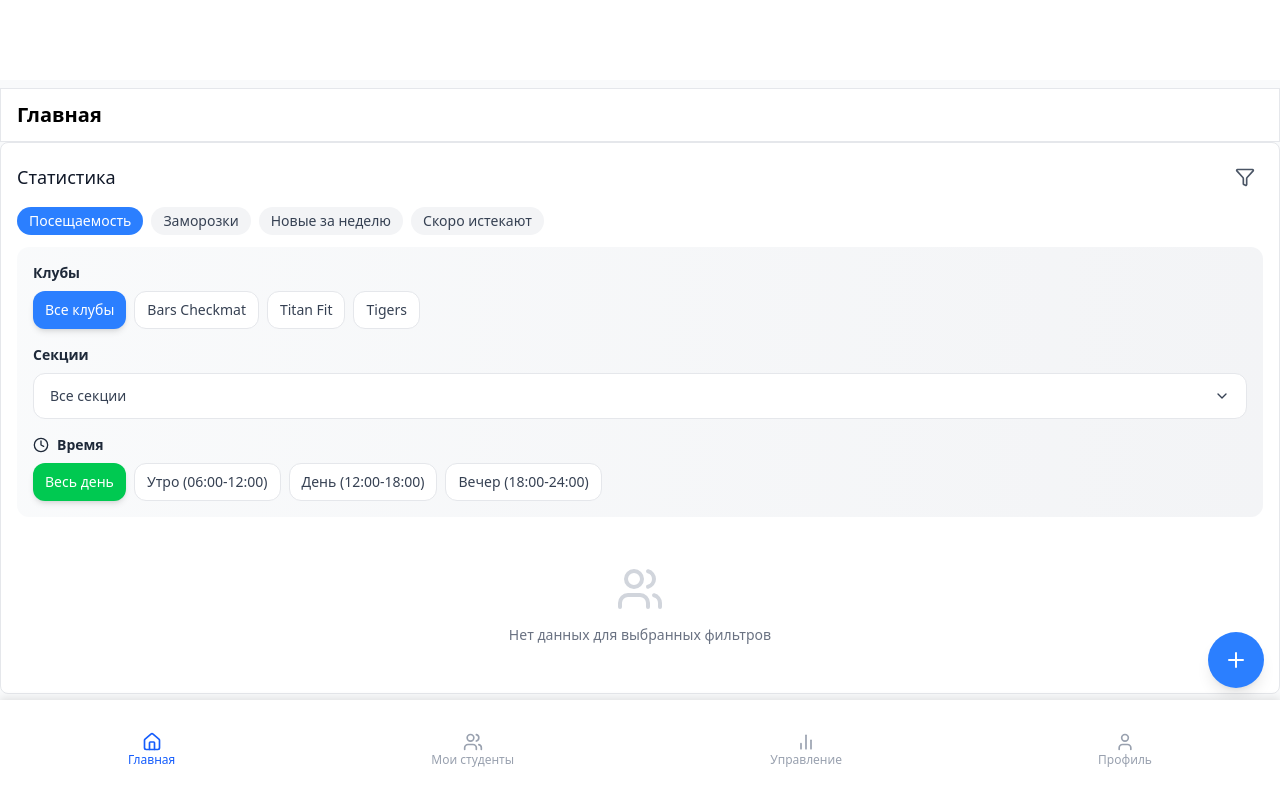
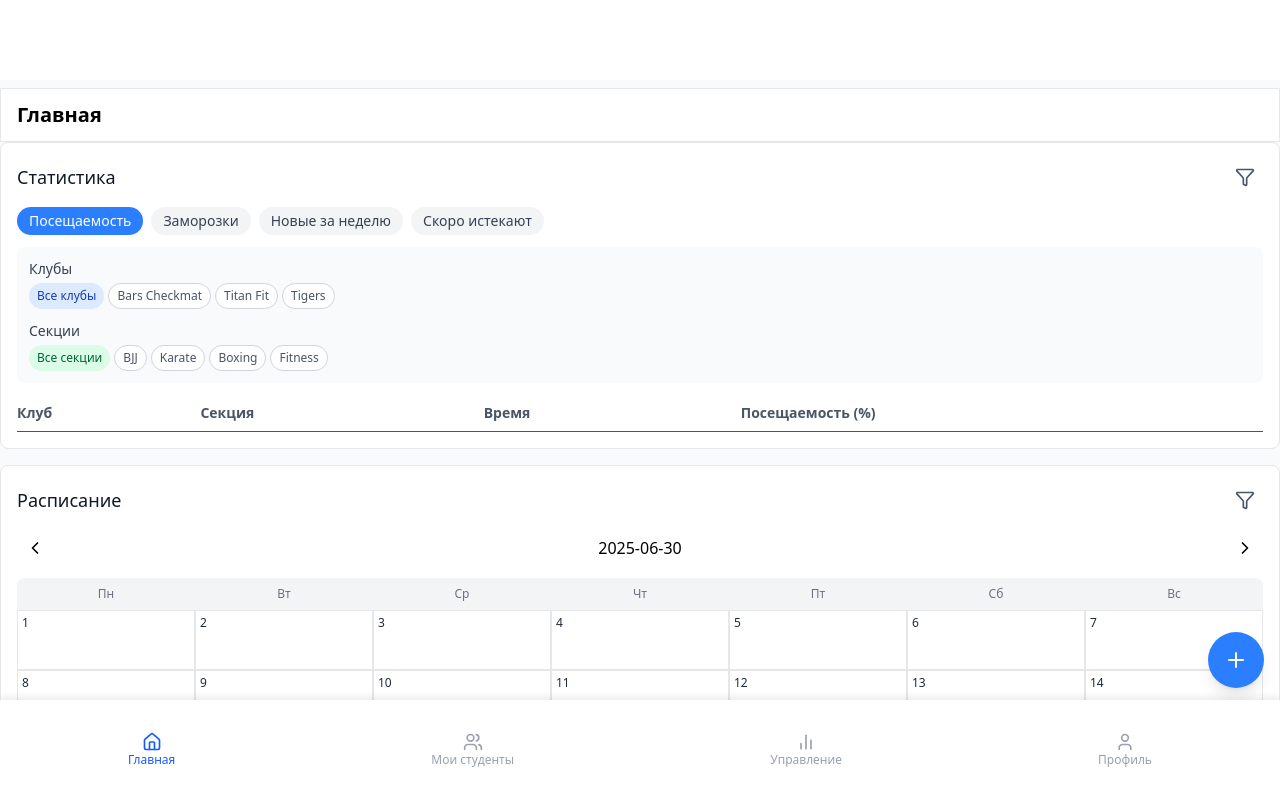
Before and after one commit to dosiQ33/tensu-staff, a React (Vite) app: page /coach/main in a window 1280 px wide. Both pictures are taken after a click on the button 1245 px from the left and 177 px from the top of the page. Shown: the top 800 px of the page. Built offline with nearby package versions, Linux system fonts and the light colour scheme.

Commit message:
Revert "add"
This reverts commit c8d93ec51bc12403c0f5ccff908361e0260acd68.

```diff
--- a/src/pages/coach-pages/main/components/StatsSection.tsx
+++ b/src/pages/coach-pages/main/components/StatsSection.tsx
@@ -5,10 +5,8 @@ import {
   Snowflake,
   UserPlus,
   Users,
-  ChevronDown,
-  Clock,
 } from "lucide-react";
-import { useMemo, useState, useEffect, useRef } from "react";
+import { useMemo, useState } from "react";
 
 // Constants
 const statsOptions = [
@@ -19,35 +17,15 @@ const statsOptions = [
 ];
 
 const clubs = ["Bars Checkmat", "Titan Fit", "Tigers"];
-const sections = ["BJJ", "Karate", "Boxing", "Fitness", "Wrestling", "MMA", "Yoga", "CrossFit"];
-const timeSlots = [
-  { id: "morning", label: "Утро (06:00-12:00)", start: "06:00", end: "12:00" },
-  { id: "afternoon", label: "День (12:00-18:00)", start: "12:00", end: "18:00" },
-  { id: "evening", label: "Вечер (18:00-24:00)", start: "18:00", end: "24:00" },
-];
+const sections = ["BJJ", "Karate", "Boxing", "Fitness"];
 
 export const StatsSection: React.FC<{ trainings: Training[] }> = ({trainings}) => {
   const [showStatsFilters, setShowStatsFilters] = useState(false);
   const [clubFilter, setClubFilter] = useState<string>("all");
   const [selectedStat, setSelectedStat] = useState<string>("attendance");
   const [sectionFilter, setSectionFilter] = useState<string>("all");
-  const [timeFilter, setTimeFilter] = useState<string>("all");
-  const [showSectionDropdown, setShowSectionDropdown] = useState(false);
-  const dropdownRef = useRef<HTMLDivElement>(null);
 
   const todayKey = useMemo(() => new Date().toISOString().split('T')[0], []);
-
-  // Close dropdown when clicking outside
-  useEffect(() => {
-    const handleClickOutside = (event: MouseEvent) => {
-      if (dropdownRef.current && !dropdownRef.current.contains(event.target as Node)) {
-        setShowSectionDropdown(false);
-      }
-    };
-
-    document.addEventListener('mousedown', handleClickOutside);
-    return () => document.removeEventListener('mousedown', handleClickOutside);
-  }, []);
 
   const attendanceRows = useMemo<StatRow[]>(
     () =>
@@ -76,25 +54,12 @@ export const StatsSection: React.FC<{ trainings: Training[] }> = ({trainings}) =
   }, [attendanceRows, selectedStat]);
 
   const filteredStatRows = useMemo(() => {
-    return statRows.filter((r) => {
-      const clubMatch = clubFilter === "all" || r.club === clubFilter;
-      const sectionMatch = sectionFilter === "all" || r.section === sectionFilter;
-
-      let timeMatch = true;
-      if (timeFilter !== "all" && r.slot) {
-        const timeSlot = timeSlots.find(slot => slot.id === timeFilter);
-        if (timeSlot) {
-          const [slotStart] = r.slot.split('-');
-          const slotHour = parseInt(slotStart.split(':')[0]);
-          const startHour = parseInt(timeSlot.start.split(':')[0]);
-          const endHour = parseInt(timeSlot.end.split(':')[0]);
-          timeMatch = slotHour >= startHour && slotHour < endHour;
-        }
-      }
-
-      return clubMatch && sectionMatch && timeMatch;
-    });
-  }, [statRows, clubFilter, sectionFilter, timeFilter]);
+    return statRows.filter(
+      (r) =>
+        (clubFilter === "all" || r.club === clubFilter) &&
+        (sectionFilter === "all" || r.section === sectionFilter)
+    );
+  }, [statRows, clubFilter, sectionFilter]);
 
   return (
     <section className="bg-white rounded-lg border border-gray-200 mb-4">
@@ -128,19 +93,18 @@ export const StatsSection: React.FC<{ trainings: Training[] }> = ({trainings}) =
 
         {/* Expanded Filters */}
         {showStatsFilters && (
-          <div className="space-y-4 p-4 bg-gradient-to-r from-gray-50 to-gray-100 rounded-xl mb-4">
-            {/* Club Filter */}
+          <div className="space-y-3 p-3 bg-gray-50 rounded-lg mb-3">
             <div>
-              <label className="block text-sm font-semibold text-gray-800 mb-2">
+              <label className="block text-sm font-medium text-gray-700 mb-1">
                 Клубы
               </label>
-              <div className="flex flex-wrap gap-2">
+              <div className="flex flex-wrap gap-1">
                 <button
                   onClick={() => setClubFilter("all")}
-                  className={`px-3 py-2 text-sm rounded-xl font-medium transition-all ${
+                  className={`px-2 py-1 text-xs rounded-full ${
                     clubFilter === "all"
-                      ? "bg-blue-500 text-white shadow-md"
-                      : "bg-white text-gray-700 border border-gray-200 hover:bg-gray-50"
+                      ? "bg-blue-100 text-blue-800"
+                      : "bg-white text-gray-600 border border-gray-300"
                   }`}
                 >
                   Все клубы
@@ -149,10 +113,10 @@ export const StatsSection: React.FC<{ trainings: Training[] }> = ({trainings}) =
                   <button
                     key={club}
                     onClick={() => setClubFilter(club)}
-                    className={`px-3 py-2 text-sm rounded-xl font-medium transition-all ${
+                    className={`px-2 py-1 text-xs rounded-full ${
                       clubFilter === club
-                        ? "bg-blue-500 text-white shadow-md"
-                        : "bg-white text-gray-700 border border-gray-200 hover:bg-gray-50"
+                        ? "bg-blue-100 text-blue-800"
+                        : "bg-white text-gray-600 border border-gray-300"
                     }`}
                   >
                     {club}
@@ -161,85 +125,32 @@ export const StatsSection: React.FC<{ trainings: Training[] }> = ({trainings}) =
               </div>
             </div>
 
-            {/* Section Filter - Dropdown */}
             <div>
-              <label className="block text-sm font-semibold text-gray-800 mb-2">
+              <label className="block text-sm font-medium text-gray-700 mb-1">
                 Секции
               </label>
-              <div className="relative" ref={dropdownRef}>
+              <div className="flex flex-wrap gap-1">
                 <button
-                  onClick={() => setShowSectionDropdown(!showSectionDropdown)}
-                  className="w-full flex items-center justify-between px-4 py-3 bg-white border border-gray-200 rounded-xl text-left text-sm font-medium text-gray-700 hover:bg-gray-50 transition-colors"
-                >
-                  <span>
-                    {sectionFilter === "all" ? "Все секции" : sectionFilter}
-                  </span>
-                  <ChevronDown
-                    size={16}
-                    className={`transition-transform ${showSectionDropdown ? 'rotate-180' : ''}`}
-                  />
-                </button>
-
-                {showSectionDropdown && (
-                  <div className="absolute top-full left-0 right-0 mt-1 bg-white border border-gray-200 rounded-xl shadow-lg z-10 max-h-48 overflow-y-auto">
-                    <button
-                      onClick={() => {
-                        setSectionFilter("all");
-                        setShowSectionDropdown(false);
-                      }}
-                      className={`w-full px-4 py-3 text-left text-sm hover:bg-gray-50 transition-colors ${
-                        sectionFilter === "all" ? "bg-blue-50 text-blue-700 font-medium" : "text-gray-700"
-                      }`}
-                    >
-                      Все секции
-                    </button>
-                    {sections.map((section) => (
-                      <button
-                        key={section}
-                        onClick={() => {
-                          setSectionFilter(section);
-                          setShowSectionDropdown(false);
-                        }}
-                        className={`w-full px-4 py-3 text-left text-sm hover:bg-gray-50 transition-colors ${
-                          sectionFilter === section ? "bg-blue-50 text-blue-700 font-medium" : "text-gray-700"
-                        }`}
-                      >
-                        {section}
-                      </button>
-                    ))}
-                  </div>
-                )}
-              </div>
-            </div>
-
-            {/* Time Filter */}
-            <div>
-              <label className="flex items-center gap-2 text-sm font-semibold text-gray-800 mb-2">
-                <Clock size={16} />
-                Время
-              </label>
-              <div className="flex flex-wrap gap-2">
-                <button
-                  onClick={() => setTimeFilter("all")}
-                  className={`px-3 py-2 text-sm rounded-xl font-medium transition-all ${
-                    timeFilter === "all"
-                      ? "bg-green-500 text-white shadow-md"
-                      : "bg-white text-gray-700 border border-gray-200 hover:bg-gray-50"
+                  onClick={() => setSectionFilter("all")}
+                  className={`px-2 py-1 text-xs rounded-full ${
+                    sectionFilter === "all"
+                      ? "bg-green-100 text-green-800"
+                      : "bg-white text-gray-600 border border-gray-300"
                   }`}
                 >
-                  Весь день
+                  Все секции
                 </button>
-                {timeSlots.map((slot) => (
+                {sections.map((section) => (
                   <button
-                    key={slot.id}
-                    onClick={() => setTimeFilter(slot.id)}
-                    className={`px-3 py-2 text-sm rounded-xl font-medium transition-all ${
-                      timeFilter === slot.id
-                        ? "bg-green-500 text-white shadow-md"
-                        : "bg-white text-gray-700 border border-gray-200 hover:bg-gray-50"
+                    key={section}
+                    onClick={() => setSectionFilter(section)}
+                    className={`px-2 py-1 text-xs rounded-full ${
+                      sectionFilter === section
+                        ? "bg-green-100 text-green-800"
+                        : "bg-white text-gray-600 border border-gray-300"
                     }`}
                   >
-                    {slot.label}
+                    {section}
                   </button>
                 ))}
               </div>
@@ -247,58 +158,39 @@ export const StatsSection: React.FC<{ trainings: Training[] }> = ({trainings}) =
           </div>
         )}
 
-        {/* Stats Cards - Mobile Friendly */}
-        <div className="space-y-3">
-          {filteredStatRows.length > 0 ? (
-            filteredStatRows.map((r, idx) => (
-              <div key={idx} className="bg-gradient-to-r from-white to-gray-50 rounded-xl p-4 border border-gray-100 shadow-sm">
-                <div className="flex items-center justify-between">
-                  <div className="flex-1">
-                    <div className="flex items-center gap-2 mb-1">
-                      <span className="text-xs font-medium text-blue-600 bg-blue-50 px-2 py-1 rounded-lg">
-                        {r.club}
-                      </span>
-                      <span className="text-xs font-medium text-green-600 bg-green-50 px-2 py-1 rounded-lg">
-                        {r.section}
-                      </span>
-                    </div>
-                    {selectedStat === "attendance" && r.slot && (
-                      <div className="flex items-center gap-1 text-xs text-gray-600">
-                        <Clock size={12} />
-                        <span>{r.slot}</span>
-                      </div>
-                    )}
-                  </div>
-                  <div className="text-right">
-                    <div className="text-xl font-bold text-gray-900">
-                      {r.count}
-                      {selectedStat === "attendance" ? "%" : ""}
-                    </div>
-                    <div className="text-xs text-gray-500">
-                      {selectedStat === "attendance"
-                        ? "посещаемость"
-                        : statsOptions.find((o) => o.id === selectedStat)?.label.toLowerCase()}
-                    </div>
-                  </div>
-                </div>
+        {/* Stats Table */}
+        <div className="overflow-x-auto">
+          <table className="w-full text-sm">
+            <thead>
+              <tr className="text-left text-gray-600 border-b">
+                <th className="py-2 pr-3">Клуб</th>
+                <th className="py-2 px-3">Секция</th>
                 {selectedStat === "attendance" && (
-                  <div className="mt-3">
-                    <div className="w-full bg-gray-200 rounded-full h-2">
-                      <div
-                        className="bg-gradient-to-r from-blue-400 to-blue-600 h-2 rounded-full transition-all duration-500"
-                        style={{ width: `${Math.min(r.count, 100)}%` }}
-                      />
-                    </div>
-                  </div>
+                  <th className="py-2 px-3">Время</th>
                 )}
-              </div>
-            ))
-          ) : (
-            <div className="text-center py-8 text-gray-500">
-              <Users size={48} className="mx-auto mb-3 text-gray-300" />
-              <p className="text-sm">Нет данных для выбранных фильтров</p>
-            </div>
-          )}
+                <th className="py-2 pl-3">
+                  {selectedStat === "attendance"
+                    ? "Посещаемость (%)"
+                    : statsOptions.find((o) => o.id === selectedStat)?.label}
+                </th>
+              </tr>
+            </thead>
+            <tbody>
+              {filteredStatRows.map((r, idx) => (
+                <tr key={idx} className="border-b hover:bg-gray-50">
+                  <td className="py-2 pr-3">{r.club}</td>
+                  <td className="py-2 px-3">{r.section}</td>
+                  {selectedStat === "attendance" && (
+                    <td className="py-2 px-3">{r.slot}</td>
+                  )}
+                  <td className="py-2 pl-3 font-medium">
+                    {r.count}
+                    {selectedStat === "attendance" ? "%" : ""}
+                  </td>
+                </tr>
+              ))}
+            </tbody>
+          </table>
         </div>
       </div>
     </section>
```
